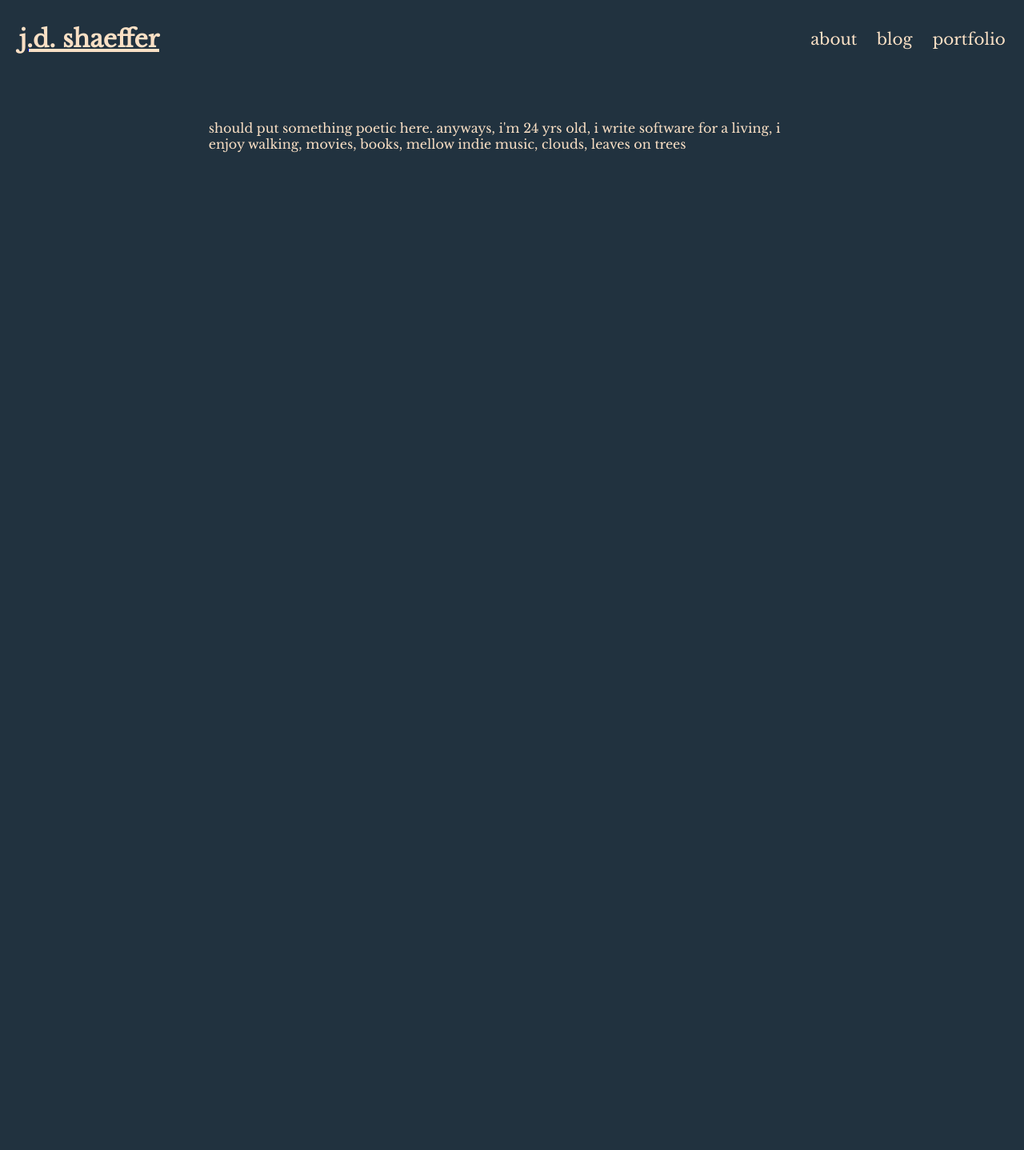
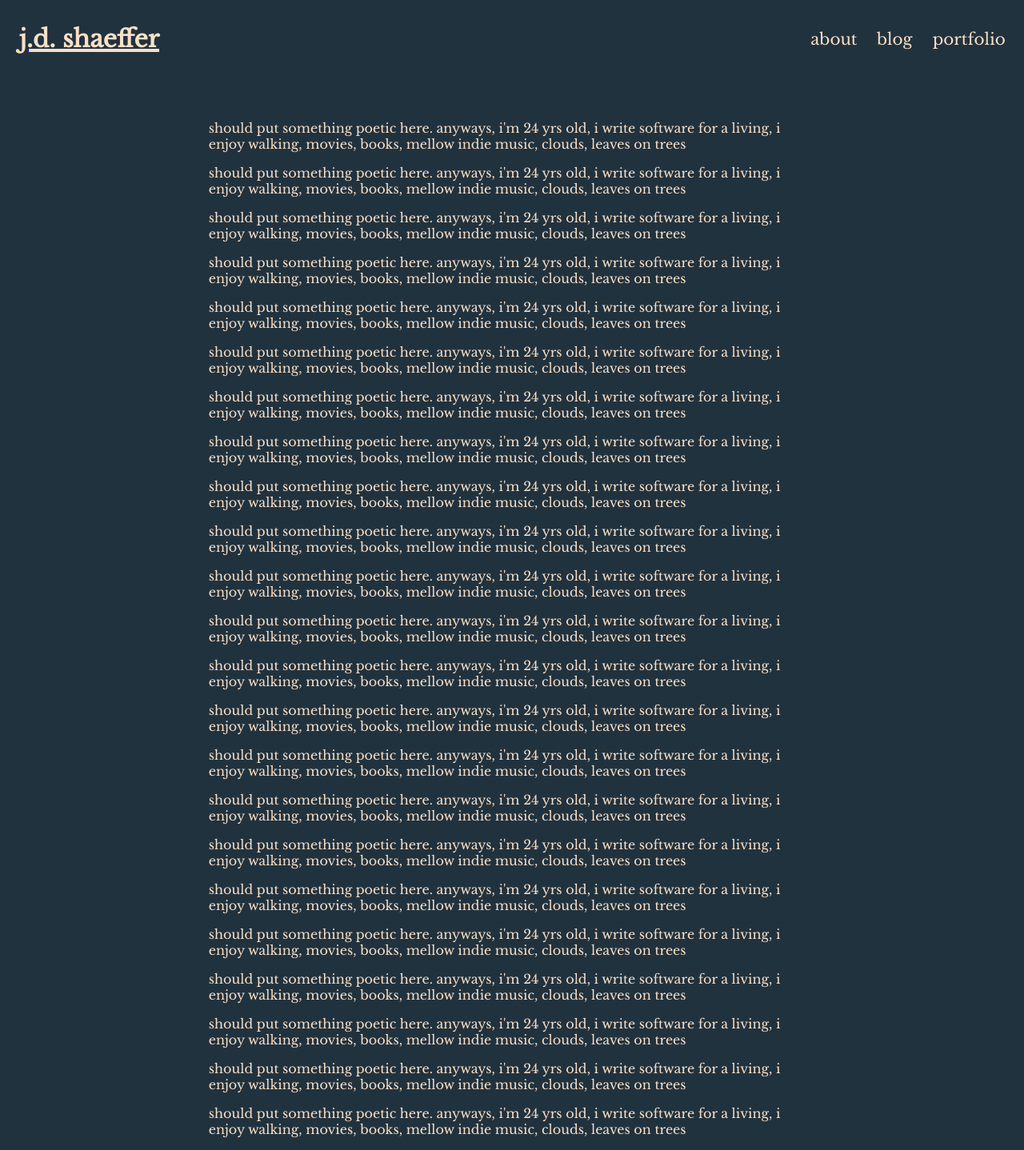
Before and after one commit to jdshaeffer/jdshaeffer.com, a Next.js app: page /about in a window 1280 px wide. Shown: the whole page at 80% size. Before the commit the page ends 800 px from the top, so only its background shows below. Built offline with nearby package versions, Linux system fonts and the light colour scheme.

Commit message:
solid header

```diff
--- a/components/Header.js
+++ b/components/Header.js
@@ -4,7 +4,7 @@ import { LinkText } from './LinkComponents';
 import UnderlinedText from '../components/UnderlinedText';
 
 const Header = () => (
-	<AppBar color='transparent' elevation={0}>
+	<AppBar color='primary' elevation={0}>
 		<Toolbar>
 			<Link href='/'>
 				<a>
--- a/components/Theme.js
+++ b/components/Theme.js
@@ -5,6 +5,9 @@ import PropTypes from 'prop-types';
 const theme = createMuiTheme({
 	palette: {
 		primary: {
+			main: '#21323F'
+		},
+		secondary: {
 			main: '#000000'
 		}
 	},
--- a/pages/about.js
+++ b/pages/about.js
@@ -6,7 +6,75 @@ const About = () => {
 		<>
 			<Header />
 			<Content>
-        should put something poetic here. anyways, i&apos;m 24 yrs old, i write software for a living, i enjoy walking, movies, books, mellow indie music, clouds, leaves on trees
+				<p>
+					should put something poetic here. anyways, i&apos;m 24 yrs old, i write software for a living, i enjoy walking, movies, books, mellow indie music, clouds, leaves on trees
+				</p>
+				<p>
+					should put something poetic here. anyways, i&apos;m 24 yrs old, i write software for a living, i enjoy walking, movies, books, mellow indie music, clouds, leaves on trees
+				</p>
+				<p>
+					should put something poetic here. anyways, i&apos;m 24 yrs old, i write software for a living, i enjoy walking, movies, books, mellow indie music, clouds, leaves on trees
+				</p>
+				<p>
+					should put something poetic here. anyways, i&apos;m 24 yrs old, i write software for a living, i enjoy walking, movies, books, mellow indie music, clouds, leaves on trees
+				</p>
+				<p>
+					should put something poetic here. anyways, i&apos;m 24 yrs old, i write software for a living, i enjoy walking, movies, books, mellow indie music, clouds, leaves on trees
+				</p>
+				<p>
+					should put something poetic here. anyways, i&apos;m 24 yrs old, i write software for a living, i enjoy walking, movies, books, mellow indie music, clouds, leaves on trees
+				</p>
+				<p>
+					should put something poetic here. anyways, i&apos;m 24 yrs old, i write software for a living, i enjoy walking, movies, books, mellow indie music, clouds, leaves on trees
+				</p>
+				<p>
+					should put something poetic here. anyways, i&apos;m 24 yrs old, i write software for a living, i enjoy walking, movies, books, mellow indie music, clouds, leaves on trees
+				</p>
+				<p>
+					should put something poetic here. anyways, i&apos;m 24 yrs old, i write software for a living, i enjoy walking, movies, books, mellow indie music, clouds, leaves on trees
+				</p>
+				<p>
+					should put something poetic here. anyways, i&apos;m 24 yrs old, i write software for a living, i enjoy walking, movies, books, mellow indie music, clouds, leaves on trees
+				</p>
+				<p>
+					should put something poetic here. anyways, i&apos;m 24 yrs old, i write software for a living, i enjoy walking, movies, books, mellow indie music, clouds, leaves on trees
+				</p>
+				<p>
+					should put something poetic here. anyways, i&apos;m 24 yrs old, i write software for a living, i enjoy walking, movies, books, mellow indie music, clouds, leaves on trees
+				</p>
+				<p>
+					should put something poetic here. anyways, i&apos;m 24 yrs old, i write software for a living, i enjoy walking, movies, books, mellow indie music, clouds, leaves on trees
+				</p>
+				<p>
+					should put something poetic here. anyways, i&apos;m 24 yrs old, i write software for a living, i enjoy walking, movies, books, mellow indie music, clouds, leaves on trees
+				</p>
+				<p>
+					should put something poetic here. anyways, i&apos;m 24 yrs old, i write software for a living, i enjoy walking, movies, books, mellow indie music, clouds, leaves on trees
+				</p>
+				<p>
+					should put something poetic here. anyways, i&apos;m 24 yrs old, i write software for a living, i enjoy walking, movies, books, mellow indie music, clouds, leaves on trees
+				</p>
+				<p>
+					should put something poetic here. anyways, i&apos;m 24 yrs old, i write software for a living, i enjoy walking, movies, books, mellow indie music, clouds, leaves on trees
+				</p>
+				<p>
+					should put something poetic here. anyways, i&apos;m 24 yrs old, i write software for a living, i enjoy walking, movies, books, mellow indie music, clouds, leaves on trees
+				</p>
+				<p>
+					should put something poetic here. anyways, i&apos;m 24 yrs old, i write software for a living, i enjoy walking, movies, books, mellow indie music, clouds, leaves on trees
+				</p>
+				<p>
+					should put something poetic here. anyways, i&apos;m 24 yrs old, i write software for a living, i enjoy walking, movies, books, mellow indie music, clouds, leaves on trees
+				</p>
+				<p>
+					should put something poetic here. anyways, i&apos;m 24 yrs old, i write software for a living, i enjoy walking, movies, books, mellow indie music, clouds, leaves on trees
+				</p>
+				<p>
+					should put something poetic here. anyways, i&apos;m 24 yrs old, i write software for a living, i enjoy walking, movies, books, mellow indie music, clouds, leaves on trees
+				</p>
+				<p>
+					should put something poetic here. anyways, i&apos;m 24 yrs old, i write software for a living, i enjoy walking, movies, books, mellow indie music, clouds, leaves on trees
+				</p>
 			</Content>
 		</>
 	);
```
